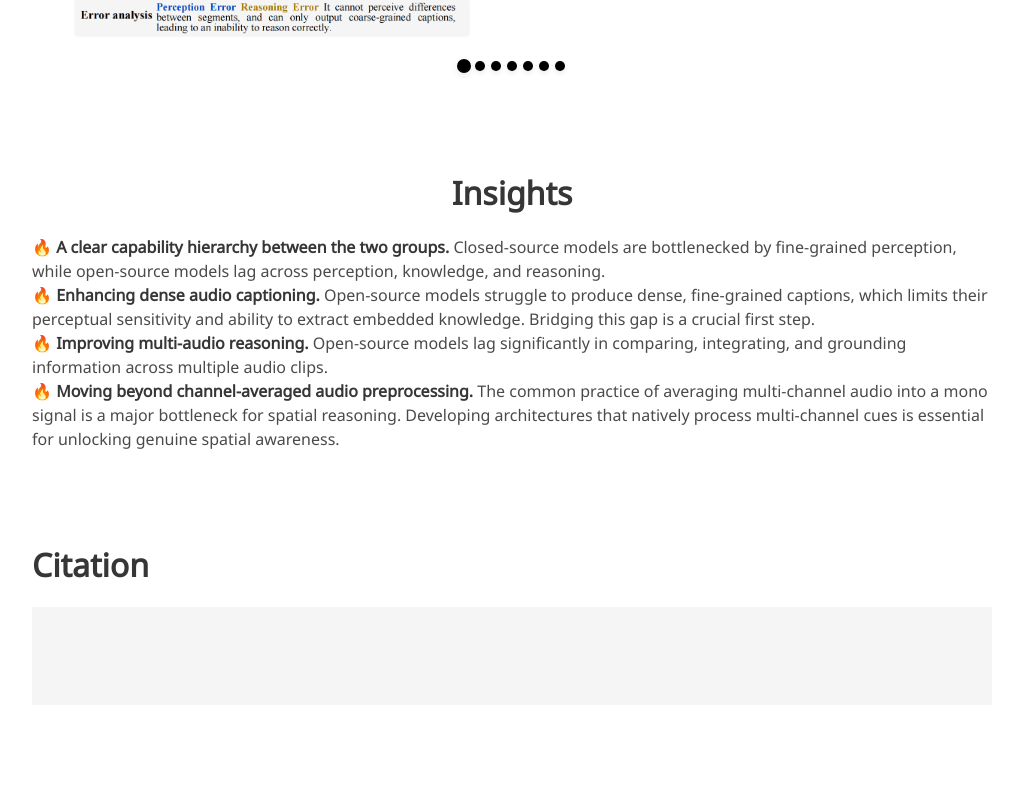
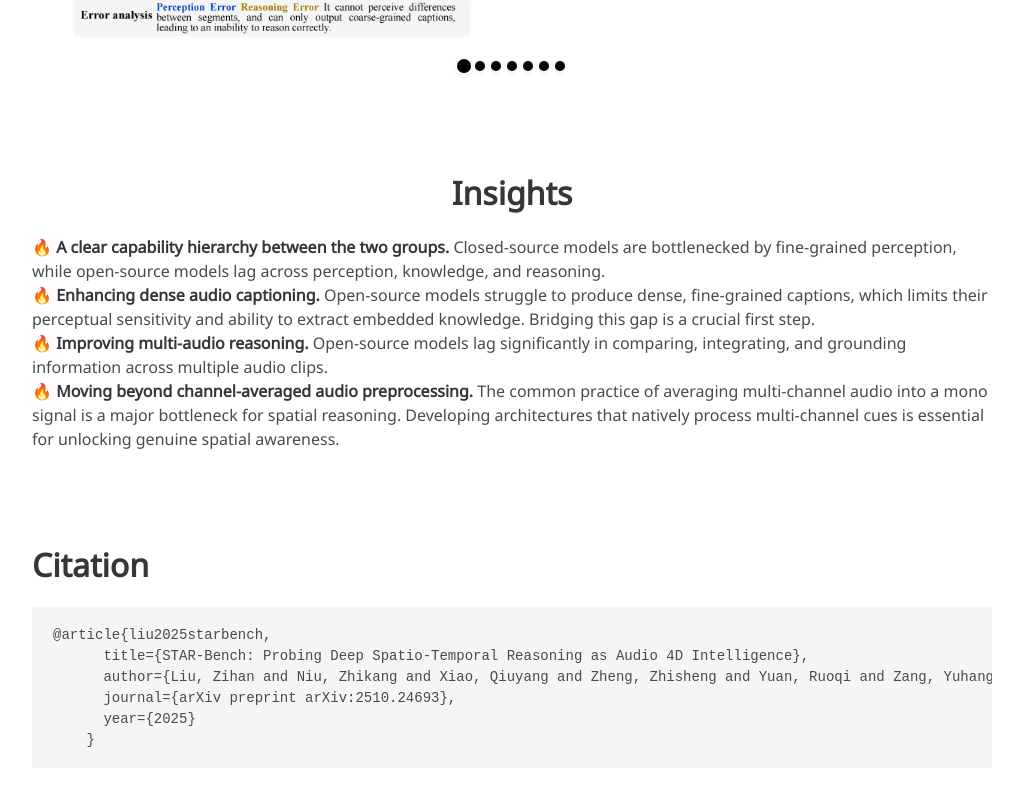
Before and after one commit to InternLM/StarBench, a plain HTML site: page index.html in a window 1280 px wide. Shown: the part 5857-6643 px from the top of the page, without its empty margins (128-1151 px from the left). Before the commit the page ends 6610 px from the top, so only its background shows below. Drawn offline with nearby package versions, Linux system fonts and the light colour scheme; no server answers; some icons are missing; a web font is replaced by a local one.

Commit message:
add arxiv

```diff
--- a/index.html
+++ b/index.html
@@ -94,7 +94,7 @@
           <div class="publication-links">
                 <!-- Arxiv PDF link -->
             <span class="link-block">
-              <a href="" target="_blank"
+              <a href="https://arxiv.org/abs/2510.24693" target="_blank"
               class="external-link button is-normal is-rounded is-dark">
               <span class="icon">
                 <i class="fas fa-file-pdf"></i>
@@ -1271,8 +1271,11 @@
   <section class="section" id="citation">
     <div class="container is-max-desktop content">
       <h2 class="title is-3">Citation</h2>
-      <pre><code>
-
-      </code></pre>
+      <pre><code>@article{liu2025starbench,
+      title={STAR-Bench: Probing Deep Spatio-Temporal Reasoning as Audio 4D Intelligence},
+      author={Liu, Zihan and Niu, Zhikang and Xiao, Qiuyang and Zheng, Zhisheng and Yuan, Ruoqi and Zang, Yuhang and Cao, Yuhang and Dong, Xiaoyi and Liang, Jianze and Chen, Xie and Sun, Leilei and Lin, Dahua and Wang, Jiaqi},
+      journal={arXiv preprint arXiv:2510.24693},
+      year={2025}
+    }</code></pre>
     </div>
   </section>
```
